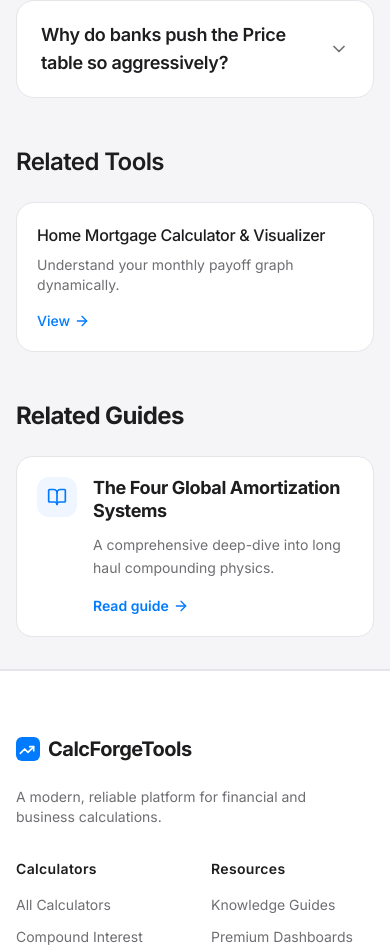
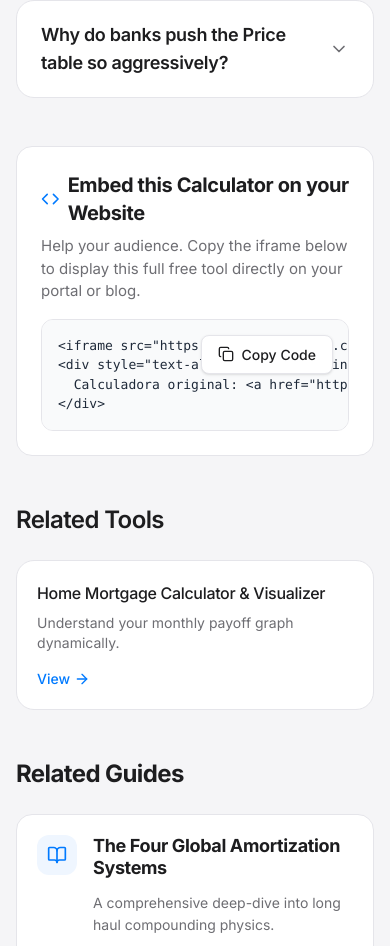
Before and after one commit to Mauthope/calcforgetools, a Next.js app: page /en/calculators/amortization-comparison-calculator in a window 390 px wide. Shown: the part 5925-6871 px from the top of the page. Built offline with nearby package versions, Linux system fonts and the light colour scheme.

Commit message:
feat: implement calculator embed system for SEO backlink generation

```diff
--- a/src/app/[lang]/calculators/[slug]/page.tsx
+++ b/src/app/[lang]/calculators/[slug]/page.tsx
@@ -11,6 +11,7 @@ import { CalculatorClientWrapper } from '@/components/calculator/CalculatorClien
 import { SourcesBlock } from '@/components/calculator/SourcesBlock';
 import { ScrollReveal } from '@/components/ui/motion/ScrollReveal';
 import { YouTubeEmbed } from '@/components/ui/YouTubeEmbed';
+import { EmbedSnippetGenerator } from '@/components/ui/EmbedSnippetGenerator';
 import { notFound } from 'next/navigation';
 import { Metadata } from 'next';
 
@@ -177,6 +178,9 @@ export default async function CalculatorPage({ params }: { params: Promise<{ lan
           {/* FAQ */}
           {data.faq && <FAQ items={data.faq} title={lang === 'pt' ? 'Perguntas Frequentes' : 'Frequently Asked Questions'} />}
 
+          {/* Embed Widget */}
+          <EmbedSnippetGenerator lang={lang as 'en' | 'pt'} slug={slug} calculatorTitle={data.title} />
+
           {/* Related Tools */}
           {data.related_tools && (
             <RelatedTools
--- /dev/null
+++ b/src/app/embed/[lang]/calculators/[slug]/page.tsx
@@ -0,0 +1,83 @@
+import { getCalculatorBySlug, getCalculators } from '@/lib/content';
+import { getAlternateSlug } from '@/lib/slugMaps';
+import { CalculatorClientWrapper } from '@/components/calculator/CalculatorClientWrapper';
+import { notFound } from 'next/navigation';
+import { Metadata } from 'next';
+
+export async function generateStaticParams() {
+  const enCalculators = await getCalculators('en');
+  const ptCalculators = await getCalculators('pt');
+
+  const paths: { lang: string, slug: string }[] = [];
+
+  enCalculators.forEach(c => paths.push({ lang: 'en', slug: c.slug }));
+  ptCalculators.forEach(c => paths.push({ lang: 'pt', slug: c.slug }));
+
+  return paths;
+}
+
+export async function generateMetadata({ params }: { params: Promise<{ lang: string, slug: string }> }): Promise<Metadata> {
+  const { lang, slug } = await params;
+  const data = await getCalculatorBySlug(lang, slug);
+
+  if (!data) return {};
+
+  const altSlug = getAlternateSlug(slug, lang as 'en' | 'pt');
+
+  return {
+    title: `${data.meta_title} (Embed)`,
+    description: data.meta_description,
+    alternates: {
+      canonical: `/${lang}/calculators/${slug}`,
+      languages: {
+        'en': `/en/calculators/${lang === 'en' ? slug : altSlug}`,
+        'pt': `/pt/calculators/${lang === 'pt' ? slug : altSlug}`
+      }
+    }
+  };
+}
+
+export default async function CalculatorEmbedPage({ params }: { params: Promise<{ lang: string, slug: string }> }) {
+  const { lang, slug } = await params;
+  const data = await getCalculatorBySlug(lang, slug);
+
+  if (!data) return notFound();
+
+  // O backlink do Embed
+  const backlinkUrl = `https://calcforgetools.com/${lang}/calculators/${slug}`;
+
+  // JSON-LD is not strictly required for iframe embeds, but good to keep it lightweight if necessary.
+  // We'll omit it to keep the embed clean.
+
+  return (
+    <div className="bg-[#F5F5F7] min-h-screen py-4 px-2 w-full flex flex-col">
+      {/* Container Isolado da Calculadora */}
+      <div className="w-full max-w-[1200px] mx-auto flex-grow flex flex-col pt-2">
+        <h2 className="text-xl md:text-2xl font-bold tracking-tight mb-4 text-center text-[var(--color-text-primary)]">
+          {data.hero.title}
+        </h2>
+        <CalculatorClientWrapper
+          config={data}
+          lang={lang as 'en' | 'pt'}
+        />
+
+        {/* Rodapé do Frame Embedado (Oculto minimalista com backlink) */}
+        <div className="mt-8 mb-4 text-center">
+            <a
+              href={backlinkUrl}
+              target="_blank"
+              rel="noopener noreferrer"
+              className="inline-flex items-center gap-2 text-[13px] text-gray-500 hover:text-[var(--color-primary)] font-medium transition-colors"
+            >
+              <svg className="w-5 h-5 text-[var(--color-primary)]" viewBox="0 0 24 24" fill="none" xmlns="http://www.w3.org/2000/svg">
+                  <path d="M12 21V19M8.298 18.232L9.712 16.818M5 12H7M8.298 5.76798L9.712 7.182M12 3V5M15.702 5.76798L14.288 7.182M19 12H17M15.702 18.232L14.288 16.818" stroke="currentColor" strokeWidth="2" strokeLinecap="round" strokeLinejoin="round"/>
+                  <path d="M14 9V15L10 12L14 9Z" fill="currentColor"/>
+                  <circle cx="12" cy="12" r="3" stroke="currentColor" strokeWidth="2" strokeLinecap="round" strokeLinejoin="round"/>
+              </svg>
+              <span>Powered by <span className="font-bold text-gray-700">CalcForgeTools</span></span>
+            </a>
+        </div>
+      </div>
+    </div>
+  );
+}
--- /dev/null
+++ b/src/app/embed/[lang]/layout.tsx
@@ -0,0 +1,15 @@
+export async function generateStaticParams() {
+  return [{ lang: 'en' }, { lang: 'pt' }];
+}
+
+export default async function EmbedLayout({
+  children,
+}: {
+  children: React.ReactNode;
+}) {
+  return (
+    <main className="flex-1 bg-transparent w-full h-full min-h-screen">
+      {children}
+    </main>
+  );
+}
--- /dev/null
+++ b/src/components/ui/EmbedSnippetGenerator.tsx
@@ -0,0 +1,70 @@
+'use client';
+
+import { useState } from 'react';
+import { Copy, Check, Code } from 'lucide-react';
+
+interface EmbedSnippetGeneratorProps {
+  lang: 'en' | 'pt';
+  slug: string;
+  calculatorTitle: string;
+}
+
+export function EmbedSnippetGenerator({ lang, slug, calculatorTitle }: EmbedSnippetGeneratorProps) {
+  const [copied, setCopied] = useState(false);
+
+  const embedUrl = `https://calcforgetools.com/embed/${lang}/calculators/${slug}`;
+  const backlinkUrl = `https://calcforgetools.com/${lang}/calculators/${slug}`;
+
+  const iframeCode = `<iframe src="${embedUrl}" width="100%" height="800" frameborder="0" style="border:0; border-radius:12px; overflow:hidden;" allowfullscreen></iframe>
+<div style="text-align: right; margin-top: 8px; font-family: sans-serif; font-size: 12px; color: #6b7280;">
+  Calculadora original: <a href="${backlinkUrl}" target="_blank" rel="noopener" style="color: #2563eb; text-decoration: none; font-weight: 600;">${calculatorTitle} por CalcForgeTools</a>
+</div>`;
+
+  const copyToClipboard = () => {
+    navigator.clipboard.writeText(iframeCode);
+    setCopied(true);
+    setTimeout(() => setCopied(false), 2000);
+  };
+
+  return (
+    <div className="bg-[var(--color-surface)] border border-[var(--color-border)] rounded-2xl p-6 md:p-8 w-full mt-10">
+      <div className="flex flex-col md:flex-row gap-6 items-start md:items-center justify-between mb-4">
+        <div>
+          <h3 className="text-xl font-bold text-[var(--color-text-primary)] flex items-center gap-2 mb-2">
+            <Code className="text-[var(--color-primary)] w-6 h-6" />
+            {lang === 'pt' ? 'Incorpore esta Calculadora no seu Site' : 'Embed this Calculator on your Website'}
+          </h3>
+          <p className="text-[var(--color-text-secondary)] text-[15px] max-w-2xl">
+            {lang === 'pt'
+              ? 'Ajude sua audiência. Copie o iframe abaixo e exiba esta ferramenta completa e gratuita diretamente no seu portal ou blog.'
+              : 'Help your audience. Copy the iframe below to display this full free tool directly on your portal or blog.'}
+          </p>
+        </div>
+      </div>
+
+      <div className="relative group">
+        <pre className="bg-gray-50 dark:bg-slate-900 border border-[var(--color-border)] rounded-xl p-4 md:p-5 overflow-x-auto text-[13px] md:text-[14px] text-gray-800 dark:text-gray-200 font-mono">
+          <code>{iframeCode}</code>
+        </pre>
+
+        <button
+          onClick={copyToClipboard}
+          className="absolute top-4 right-4 bg-white dark:bg-slate-800 border border-[var(--color-border)] hover:bg-gray-50 dark:hover:bg-slate-700 text-[var(--color-text-primary)] p-2 rounded-lg shadow-sm transition-all flex items-center justify-center opacity-100 md:opacity-0 md:group-hover:opacity-100 focus:opacity-100"
+          aria-label={lang === 'pt' ? 'Copiar código' : 'Copy code'}
+        >
+          {copied ? (
+            <span className="flex items-center gap-2 text-green-600 font-medium px-2">
+              <Check className="w-4 h-4" />
+              {lang === 'pt' ? 'Copiado!' : 'Copied!'}
+            </span>
+          ) : (
+             <span className="flex items-center gap-2 px-2 text-[14px] font-medium">
+              <Copy className="w-4 h-4" />
+               {lang === 'pt' ? 'Copiar Código' : 'Copy Code'}
+             </span>
+          )}
+        </button>
+      </div>
+    </div>
+  );
+}
```
Also changed, not shown: 1 other file (tests, documents, lock files or other folders).
